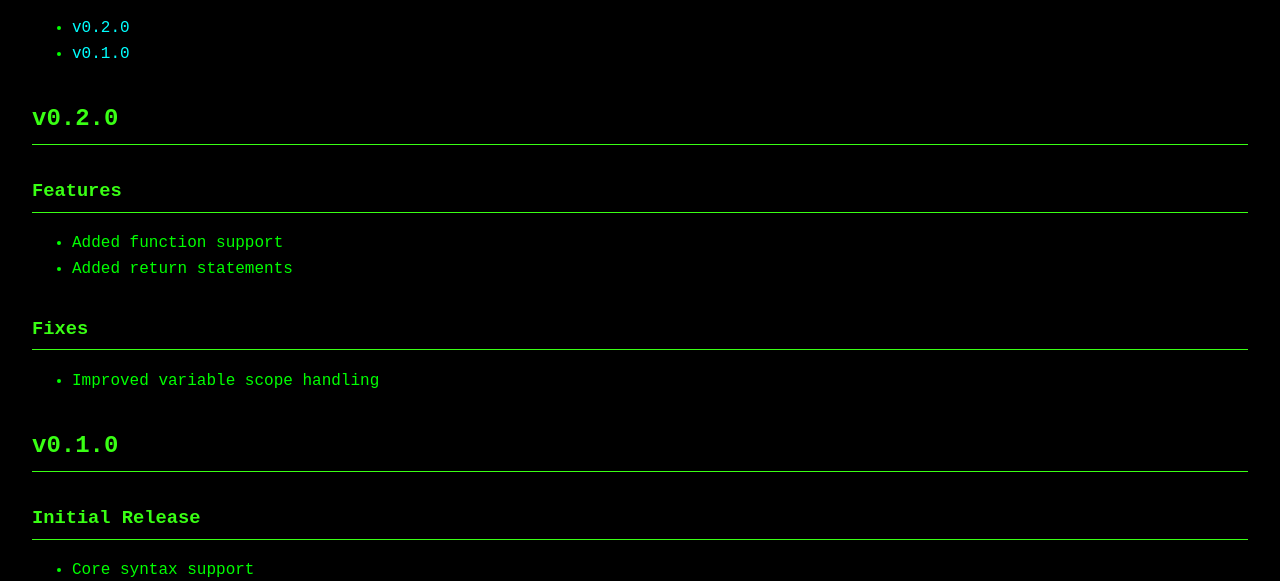
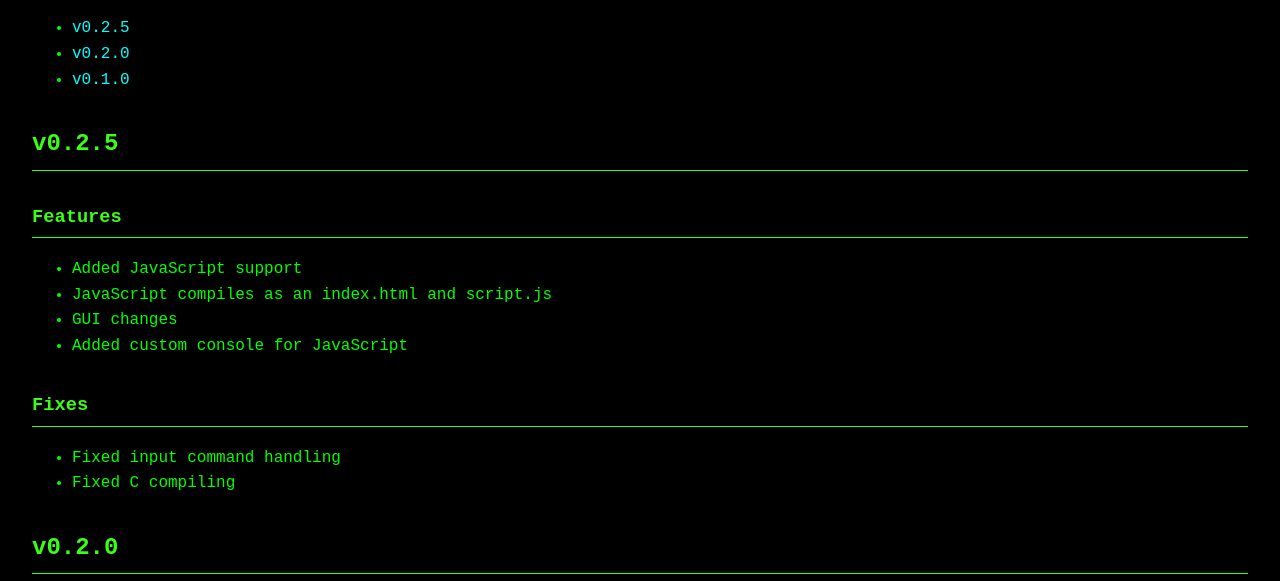
Before and after one commit to Brainy0789/BScript, a plain HTML site: page docs/changes.html in a window 1280 px wide. Shown: the part 205-786 px from the top of the page. Drawn offline with Linux system fonts and the light colour scheme.

Commit message:
website update

```diff
--- a/docs/changes.html
+++ b/docs/changes.html
@@ -13,10 +13,27 @@
     <nav>
         <h2>Versions</h2>
         <ul>
+            <li><a href="#v0-2-5">v0.2.5</a></li>
             <li><a href="#v0-2-0">v0.2.0</a></li>
             <li><a href="#v0-1-0">v0.1.0</a></li>
         </ul>
     </nav>
+
+    <section id="v0-2-5">
+        <h2>v0.2.5</h2>
+        <h3>Features</h3>
+        <ul>
+            <li>Added JavaScript support</li>
+            <li>JavaScript compiles as an index.html and script.js</li>
+            <li>GUI changes</li>
+            <li>Added custom console for JavaScript</li>
+        </ul>
+        <h3>Fixes</h3>
+        <ul>
+            <li>Fixed input command handling</li>
+            <li>Fixed C compiling</li>
+        </ul>
+    </section>
 
     <section id="v0-2-0">
         <h2>v0.2.0</h2>
```
Also changed, not shown: docs/download.html (+13 -4 lines).
